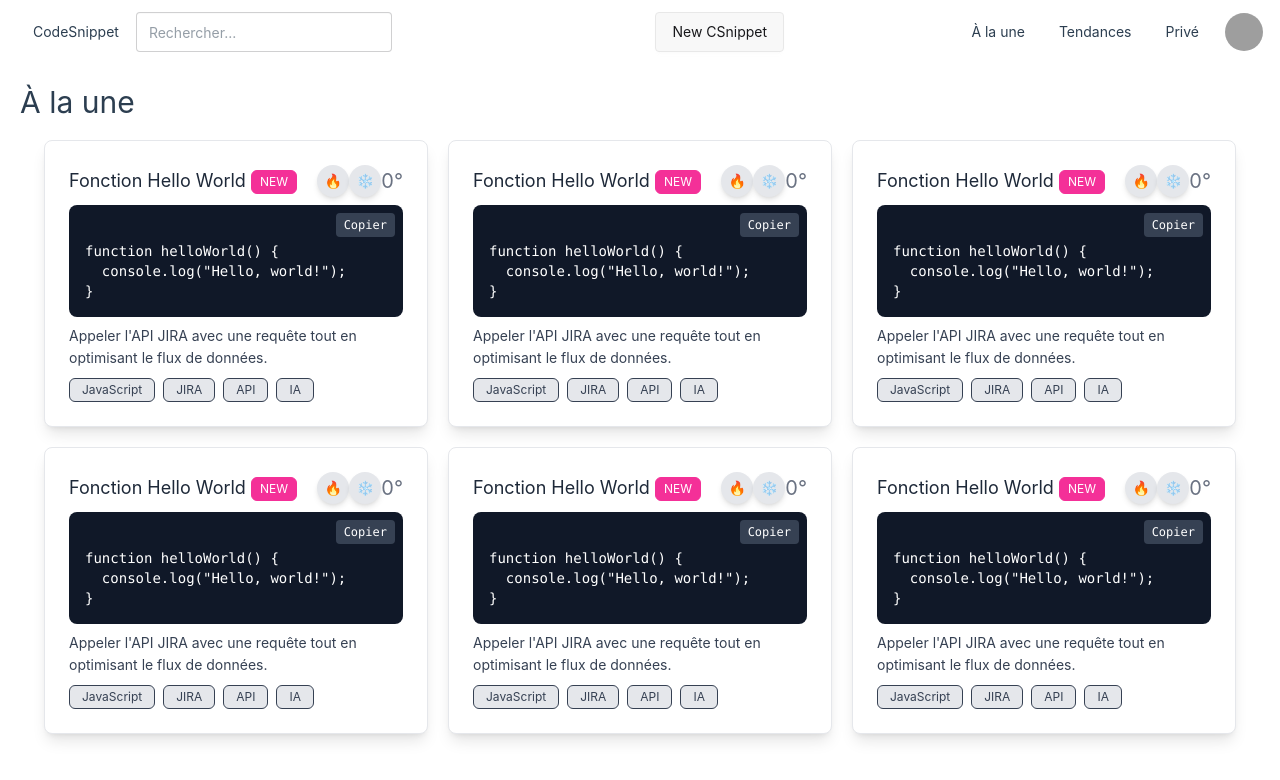
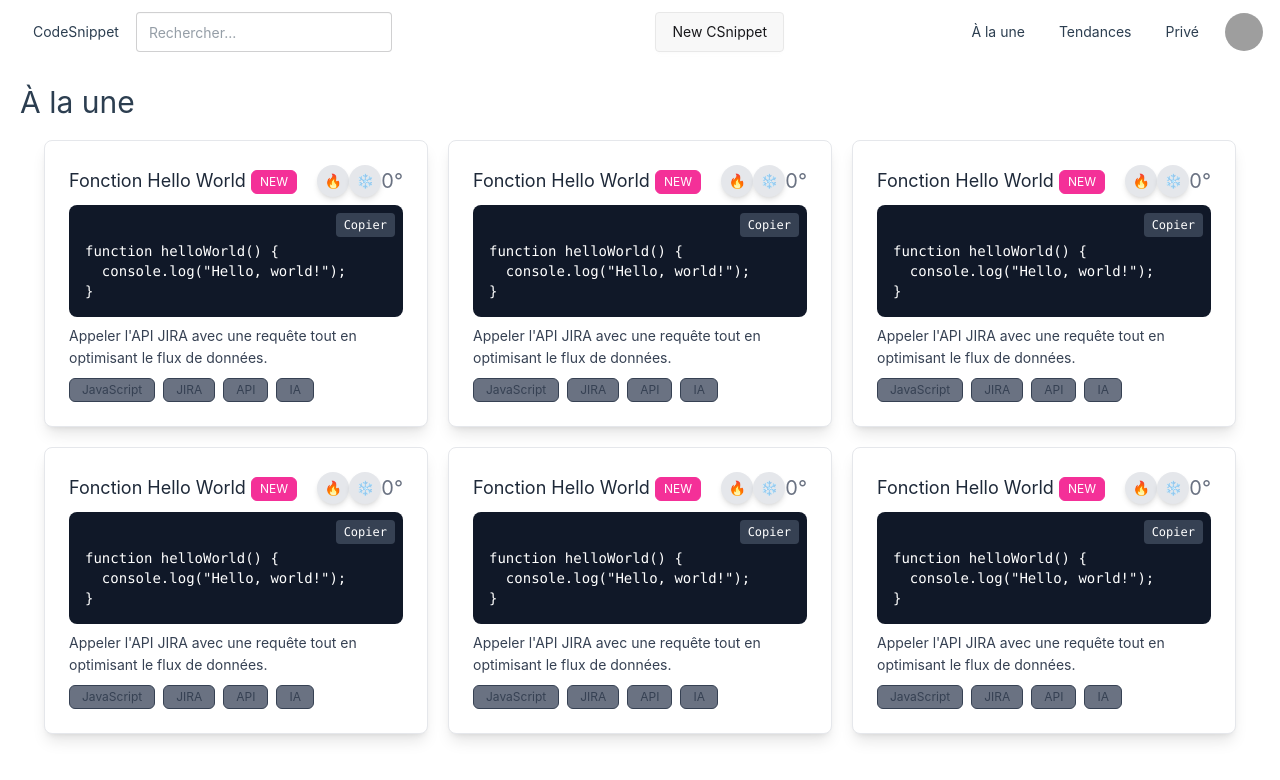
Before and after one commit to AlexBOYERE/CodeSnippet, a Vue app in the folder frontend/: page / in a window 1280 px wide. Shown: the top 780 px of the page. Built offline with nearby package versions, Linux system fonts and the light colour scheme; grey boxes are pictures that could not be loaded.

Commit message:
Vote design

```diff
--- a/frontend/src/components/MainCSnippet.vue
+++ b/frontend/src/components/MainCSnippet.vue
@@ -110,16 +110,16 @@ const voteDown = () => {
 
       <!--  TAGS + LANGUAGE    -->
       <div class="mt-4 flex flex-wrap gap-2">
-        <span class="badge badge-outline bg-gray-200 text-gray-700 px-3 py-1 rounded-md text-xs">
+        <span class="badge badge-outline bg-gray-500 text-gray-700 px-3 py-1 rounded-md text-xs">
           JavaScript
         </span>
-        <span class="badge badge-outline bg-gray-200 text-gray-700 px-3 py-1 rounded-md text-xs">
+        <span class="badge badge-outline bg-gray-500 text-gray-700 px-3 py-1 rounded-md text-xs">
           JIRA
         </span>
-        <span class="badge badge-outline bg-gray-200 text-gray-700 px-3 py-1 rounded-md text-xs">
+        <span class="badge badge-outline bg-gray-500 text-gray-700 px-3 py-1 rounded-md text-xs">
           API
         </span>
-        <span class="badge badge-outline bg-gray-200 text-gray-700 px-3 py-1 rounded-md text-xs">
+        <span class="badge badge-outline bg-gray-500 text-gray-700 px-3 py-1 rounded-md text-xs">
           IA
         </span>
       </div>
```
